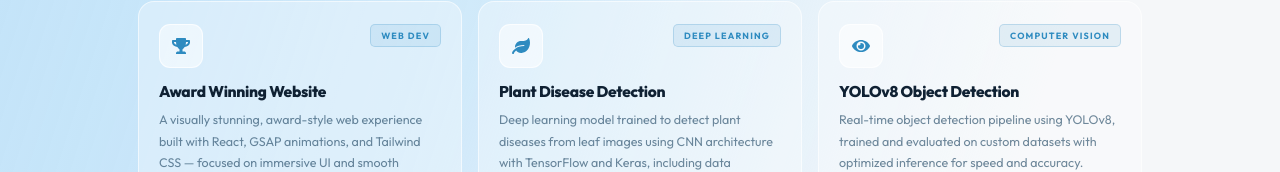
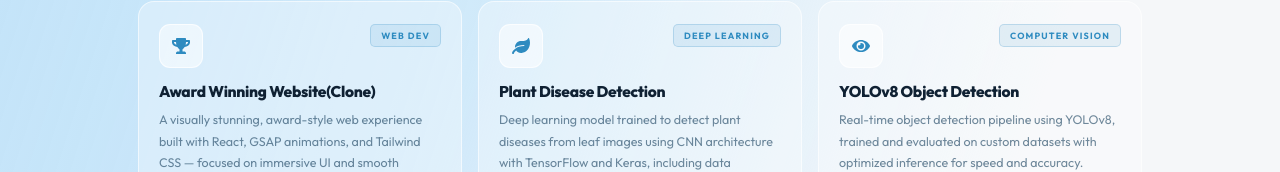
Before and after one commit to ShubhamVermaDev9/3D_portfolio-main, a React (Vite) app: page /projects in a window 1280 px wide. Shown: the part 294-466 px from the top of the page. Built offline with nearby package versions, Linux system fonts and the light colour scheme; no server answers; a web font is replaced by a local one.

Commit message:
Rename project to 'Award Winning Website(Clone)'

```diff
--- a/src/pages/Projects.jsx
+++ b/src/pages/Projects.jsx
@@ -9,7 +9,7 @@ const arrow = "https://api.iconify.design/heroicons:arrow-right-16-solid.svg";
 const projects = [
   {
     icon: <FaTrophy />,
-    name: "Award Winning Website",
+    name: "Award Winning Website(Clone)",
     description:
       "A visually stunning, award-style web experience built with React, GSAP animations, and Tailwind CSS — focused on immersive UI and smooth interactions.",
     stack: ["React.js", "Tailwind", "GSAP", "Vite"],
```
